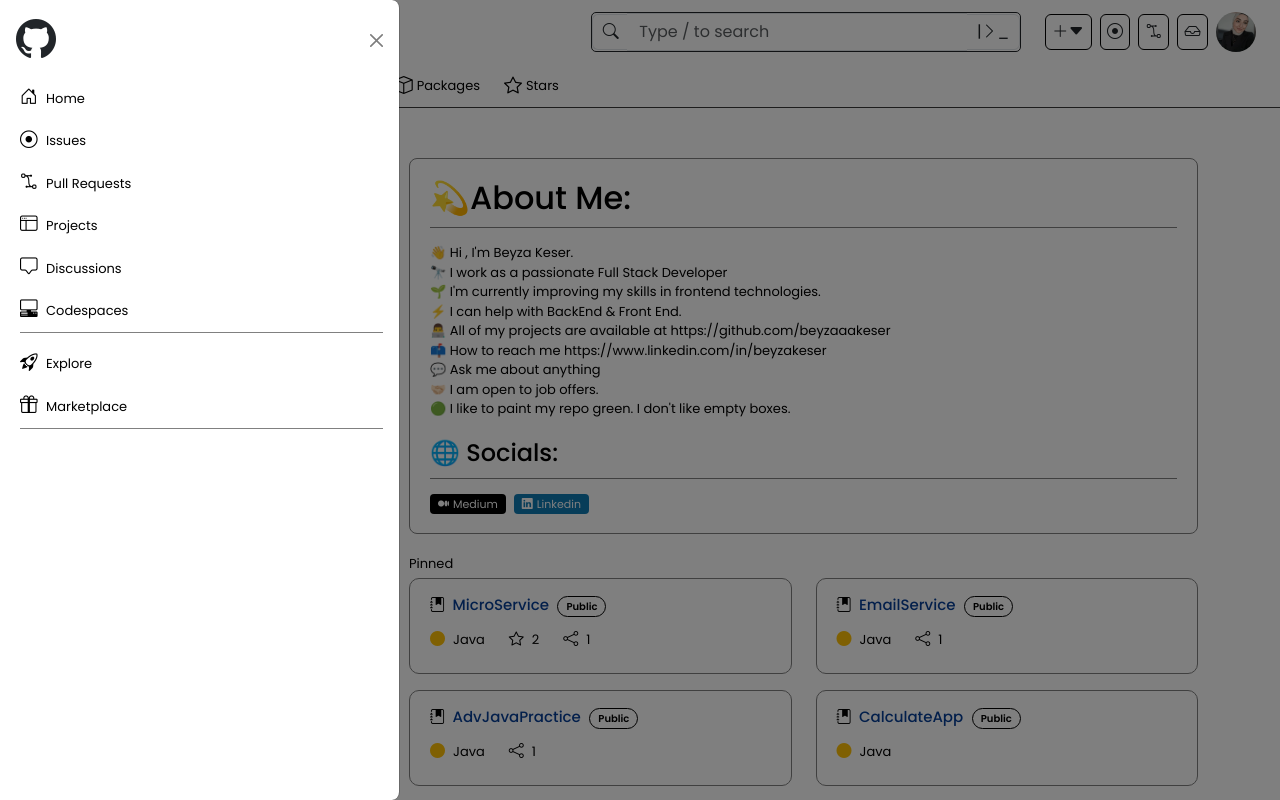
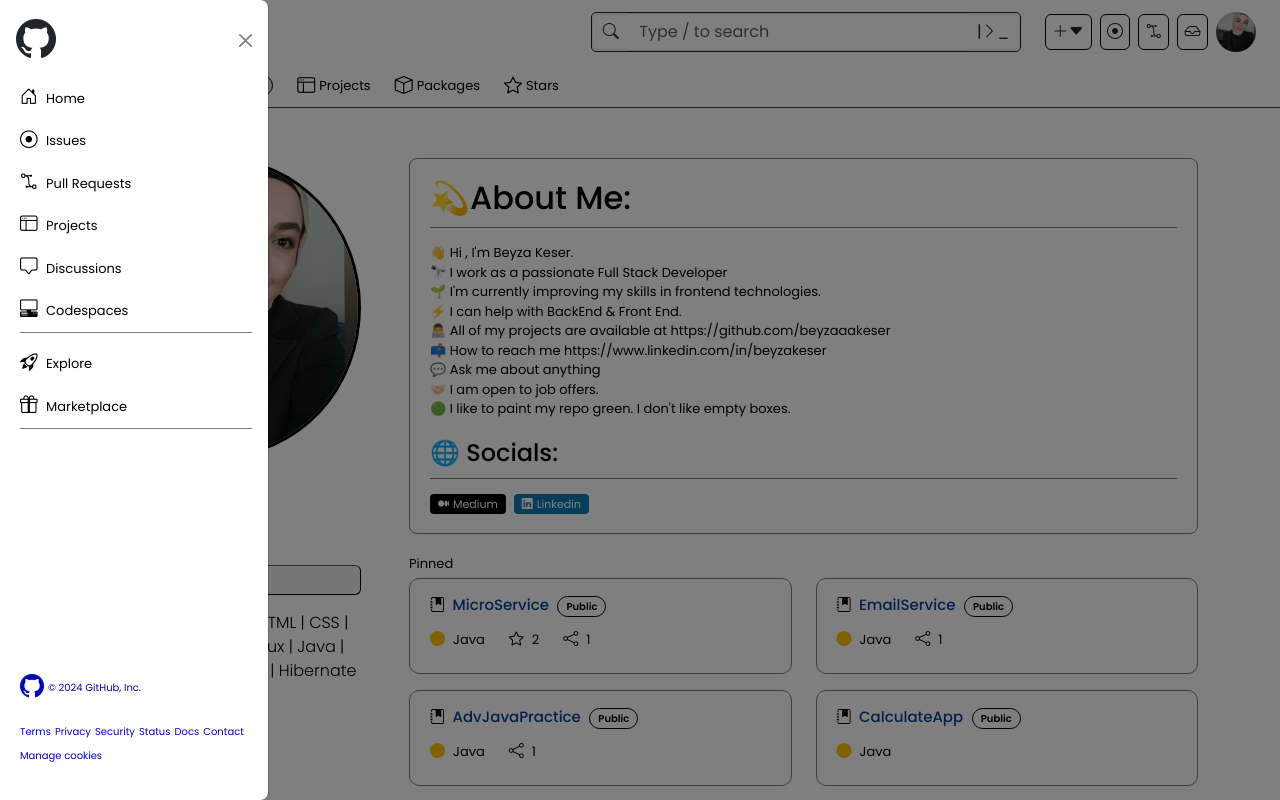
Before and after one commit to beyzaaakeser/Github-Clone, a plain HTML site: page index.html in a window 1280 px wide. Both pictures are taken after a click on the button 41 px from the left and 32 px from the top of the page. Shown: the top 800 px of the page. Drawn offline with nearby package versions, Linux system fonts and the light colour scheme.

Commit message:
project completed

```diff
--- a/index.html
+++ b/index.html
@@ -97,7 +97,7 @@
         </div>
     </nav>
 
-    <div class="offcanvas offcanvas-start rounded-end-3" tabindex="-1" id="offcanvasExample" aria-labelledby="offcanvasExampleLabel">
+    <div class="offcanvas off-menu offcanvas-start rounded-end-3" tabindex="-1" id="offcanvasExample" aria-labelledby="offcanvasExampleLabel">
         <div class="offcanvas-header pb-0">
           <h5 class="mb-0" id="offcanvasExampleLabel"><i class="bi bi-github fs-1"></i></h5>
           <button type="button" class="btn-close" data-bs-dismiss="offcanvas" aria-label="Close"></button>
@@ -118,6 +118,24 @@
             </ul>
           </div>
 
+        </div>
+        <div class="d-flex flex-column justify-content-center offcanvas-footer ">
+            <ul class="list-unstyled d-flex  gap-1 align-items-center flex-wrap  ">
+                <li> <a href=""><i class="bi bi-github fs-4"></i></a></li>
+                <li><a href="">&copy; 2024 GitHub, Inc.</a></li>
+            </ul>
+            <ul class="list-unstyled d-flex gap-1 align-items-center flex-wrap  ">
+
+                <li><a href="">Terms</a></li>
+                <li><a href="">Privacy</a></li>
+                <li><a href="">Security</a></li>
+                <li><a href="">Status</a></li>
+                <li><a href="">Docs</a></li>
+                <li><a href="">Contact</a></li>
+                <li><a href="">Manage cookies</a></li>
+
+
+            </ul>
         </div>
     </div>
 
--- a/scss/_offcanvas.scss
+++ b/scss/_offcanvas.scss
@@ -1,3 +1,6 @@
+.off-menu{
+    width: 21% !important;
+    min-width: 200px !important;
 .offcanvas-body{
     ul{
         border-bottom: 1px solid gray;
@@ -12,3 +15,11 @@
         }
     }
 }
+.offcanvas-footer{
+    padding: 20px;
+    a{
+        color: rgb(5, 5, 177);
+        font-size: 10px;
+    }
+}
+}
```
Also changed, not shown: css/style.css, 3 other files.
